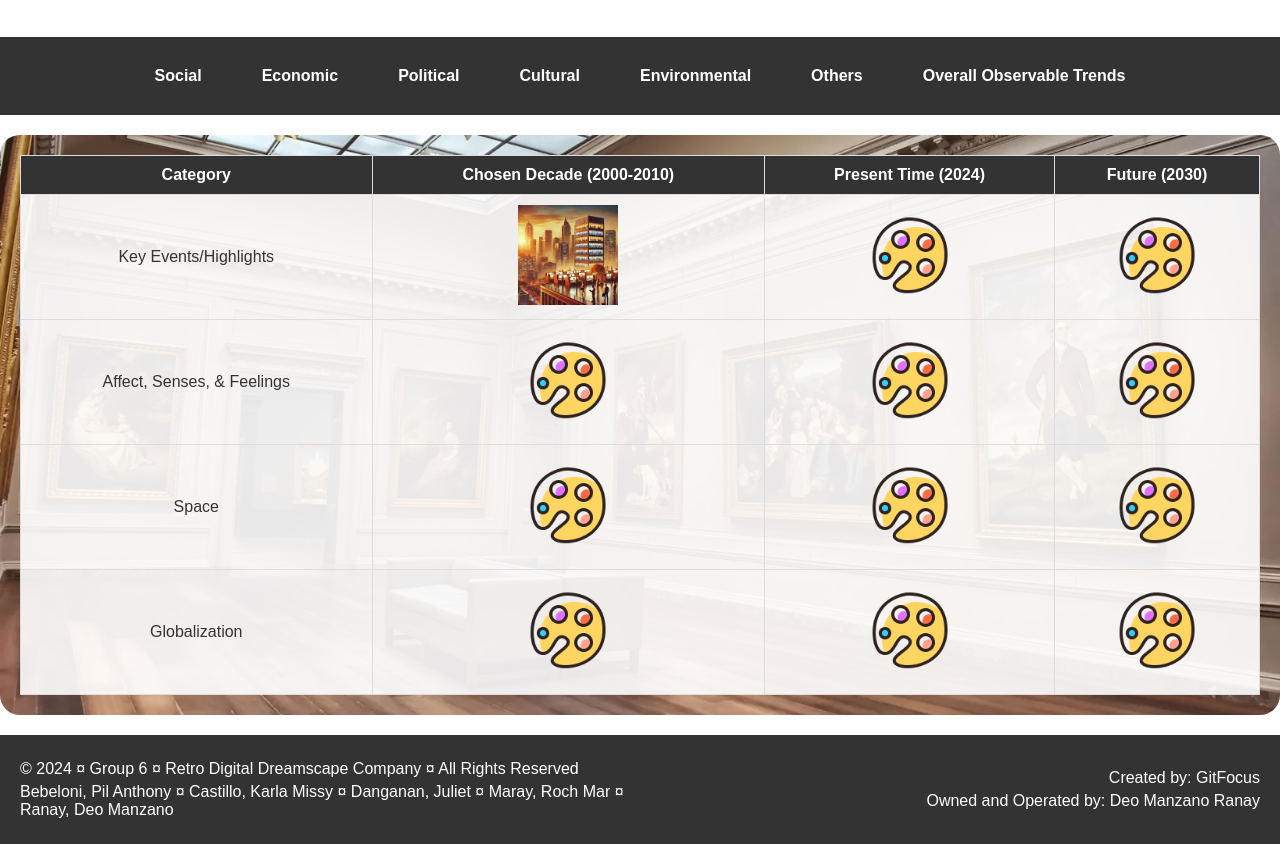
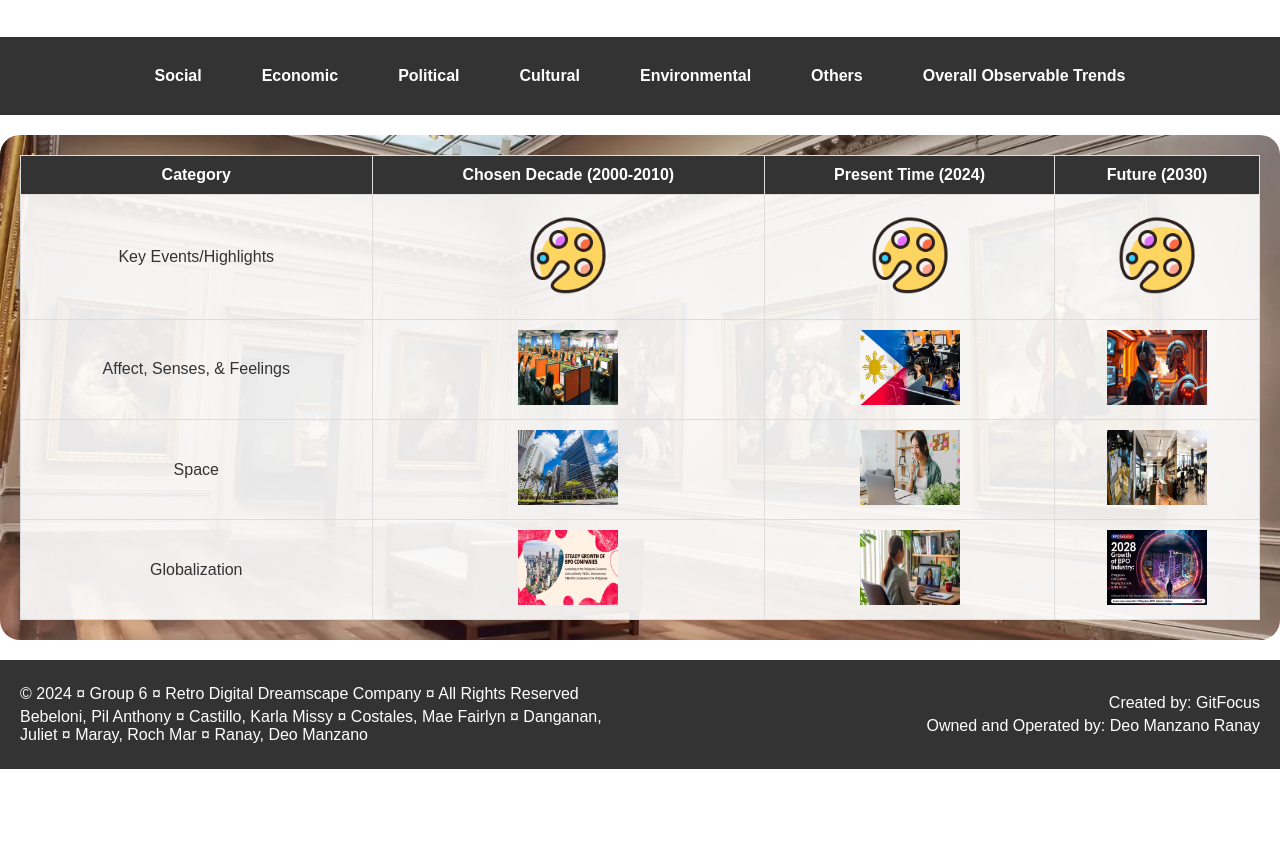
Before and after one commit to GitFocusOfficial/theVirtualMuseum, a plain HTML site: page pages/economic.html in a window 1280 px wide. Shown: the part 78-922 px from the top of the page. After the commit the page ends 847 px from the top, so only its background shows below. Drawn offline with Linux system fonts and the light colour scheme.

Commit message:
Added contents

```diff
--- a/pages/economic.html
+++ b/pages/economic.html
@@ -36,27 +36,27 @@
       </tr>
       <tr>
         <td>Key Events/Highlights</td>
-        <td><img src="../images/image1economic.webp" class="img-clickable" onclick="openModal(this, 'Economic boom and call center/BPO growth in the Philippines', '250,000.00', 612)"></td>
-        <td><img src="../images/museum.png" class="img-clickable" onclick="openModal(this, 'Description 2', 300, 8)"></td>
-        <td><img src="../images/museum.png" class="img-clickable" onclick="openModal(this, 'Description 3', 400, 12)"></td>
+        <td><img src="../images/museum.png" class="img-clickable" onclick="openModal(this, 'Economic boom and call center/BPO growth in the Philippines', 1, 612, 'Mae Fairlyn Costales')"></td>
+        <td><img src="../images/museum.png" class="img-clickable" onclick="openModal(this, 'Description 2', 300, 8, 'Mae Fairlyn Costales')"></td>
+        <td><img src="../images/museum.png" class="img-clickable" onclick="openModal(this, 'Description 3', 400, 12, 'Mae Fairlyn Costales')"></td>
       </tr>
       <tr></tr>
         <td>Affect, Senses, & Feelings</td>
-        <td><img src="../images/museum.png" class="img-clickable" onclick="openModal(this, 'Description 1', 200, 5)"></td>
-        <td><img src="../images/museum.png" class="img-clickable" onclick="openModal(this, 'Description 2', 300, 8)"></td>
-        <td><img src="../images/museum.png" class="img-clickable" onclick="openModal(this, 'Description 3', 400, 12)"></td>
+        <td><img src="../images/image4economic.jpg" class="img-clickable" onclick="openModal(this, 'Description 1', 200, 5, 'Mae Fairlyn Costales')"></td>
+        <td><img src="../images/image5economic.jpg" class="img-clickable" onclick="openModal(this, 'Description 2', 300, 8, 'Mae Fairlyn Costales')"></td>
+        <td><img src="../images/image6economic.jpg" class="img-clickable" onclick="openModal(this, 'Description 3', 400, 12, 'Mae Fairlyn Costales')"></td>
       </tr>
       <tr></tr>
         <td>Space</td>
-        <td><img src="../images/museum.png" class="img-clickable" onclick="openModal(this, 'Description 1', 200, 5)"></td>
-        <td><img src="../images/museum.png" class="img-clickable" onclick="openModal(this, 'Description 2', 300, 8)"></td>
-        <td><img src="../images/museum.png" class="img-clickable" onclick="openModal(this, 'Description 3', 400, 12)"></td>
+        <td><img src="../images/image7economic.jpg" class="img-clickable" onclick="openModal(this, 'Description 1', 200, 5, 'Mae Fairlyn Costales')"></td>
+        <td><img src="../images/image8economic.jpg" class="img-clickable" onclick="openModal(this, 'Description 2', 300, 8, 'Mae Fairlyn Costales')"></td>
+        <td><img src="../images/image9economic.jpg" class="img-clickable" onclick="openModal(this, 'Description 3', 400, 12, 'Mae Fairlyn Costales')"></td>
       </tr>
       <tr></tr>
         <td>Globalization</td>
-        <td><img src="../images/museum.png" class="img-clickable" onclick="openModal(this, 'Description 1', 200, 5)"></td>
-        <td><img src="../images/museum.png" class="img-clickable" onclick="openModal(this, 'Description 2', 300, 8)"></td>
-        <td><img src="../images/museum.png" class="img-clickable" onclick="openModal(this, 'Description 3', 400, 12)"></td>
+        <td><img src="../images/image10economic.jpg" class="img-clickable" onclick="openModal(this, 'Description 1', 200, 5, 'Mae Fairlyn Costales')"></td>
+        <td><img src="../images/image11economic.jpg" class="img-clickable" onclick="openModal(this, 'Description 2', 300, 8, 'Mae Fairlyn Costales')"></td>
+        <td><img src="../images/image12economic.jpg" class="img-clickable" onclick="openModal(this, 'Description 3', 400, 12, 'Mae Fairlyn Costales')"></td>
       </tr>
 
       <!-- Repeat rows for each section -->
@@ -67,7 +67,7 @@
   <footer class="page-footer">
     <div class="footer-left">
         <p>&copy; 2024 ¤ Group 6 ¤ Retro Digital Dreamscape Company ¤ All Rights Reserved</p>
-        <p>Bebeloni, Pil Anthony ¤ Castillo, Karla Missy ¤ Danganan, Juliet ¤ Maray, Roch Mar ¤ Ranay, Deo Manzano</p>
+        <p>Bebeloni, Pil Anthony ¤ Castillo, Karla Missy ¤ Costales, Mae Fairlyn ¤ Danganan, Juliet ¤ Maray, Roch Mar ¤ Ranay, Deo Manzano</p>
     </div>
     <div class="footer-right">
         <p>Created by: GitFocus</p>
```
Also changed, not shown: pages/cultural.html (+1 -1 lines), pages/environmental.html (+1 -1 lines), pages/others.html (+1 -1 lines), pages/overall.html (+1 -1 lines), pages/political.html (+1 -1 lines), pages/social.html (+1 -1 lines), images/image10economic.jpg (added), images/image11economic.jpg (added), images/image12economic.jpg (added), images/image1economic.webp (deleted), images/image1political.webp (deleted), images/image2environmental.png (deleted), images/image4economic.jpg (added), images/image5economic.jpg (added), 4 more files.
